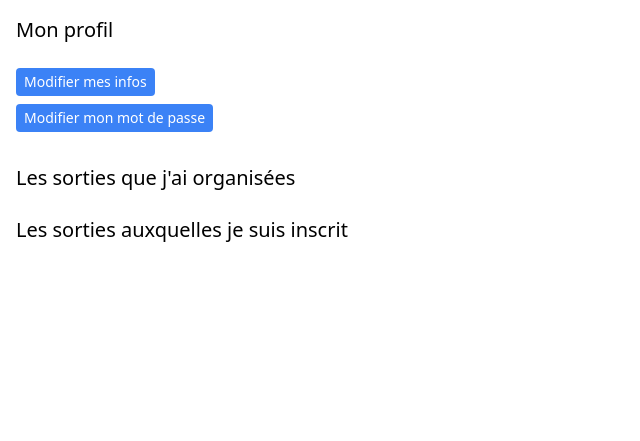
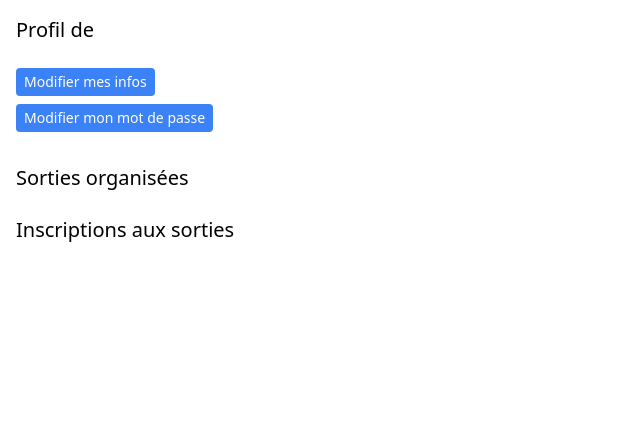
Before and after one commit to kimmaroe/eni-sortir, a Symfony app: template templates/user/profile.html.twig in a window 1280 px wide. Shown: the part 48-489 px from the top of the page, without its empty margins (0-640 px from the left). Run offline with Twig, Linux system fonts and the light colour scheme; the template is opened without the code that fills it, so the values that code supplies are empty; some libraries are stand-ins or nearby versions.

Commit message:
user profile for all users

```diff
--- a/src/Controller/UserController.php
+++ b/src/Controller/UserController.php
@@ -13,12 +13,12 @@ use Symfony\Component\Routing\Annotation\Route;
 class UserController extends AbstractController
 {
     /**
-     * @Route("/profil", name="user_profile")
+     * @Route("/profil/{id}", name="user_profile")
      */
-    public function profile()
+    public function profile(User $user)
     {
         return $this->render('user/profile.html.twig', [
-
+            'user' => $user
         ]);
     }
 
--- a/src/DataFixtures/AppFixtures.php
+++ b/src/DataFixtures/AppFixtures.php
@@ -209,6 +209,7 @@ class AppFixtures extends Fixture
         for($i = 0; $i < 30; $i++){
             $user = new User();
             $user->setEmail($this->faker->unique()->email());
+            //utilise l'email comme mot de passe !
             $user->setPassword( $this->passwordEncoder->encodePassword($user, $user->getEmail()) );
             $user->setRoles(['ROLE_STUDENT']);
             $user->setIsActive(true);
--- a/src/Entity/User.php
+++ b/src/Entity/User.php
@@ -375,4 +375,9 @@ class User implements UserInterface
 
         return $this;
     }
+
+    public function getFullName()
+    {
+        return $this->getFirstName() . " " . $this->getLastName();
+    }
 }
--- a/templates/base.html.twig
+++ b/templates/base.html.twig
@@ -26,7 +26,7 @@
             <nav class="flex items-baseline">
                 {% if app.user %}
                     <a href="{{ path('app_logout') }}" title="Déconnexion" class="p-2">Déconnexion</a>
-                    <a href="{{ path('user_profile') }}" title="Mon profil" class="p-2 pr-0">Mon profil ({{ app.user.firstName ~ " " ~ app.user.lastName }})</a>
+                    <a href="{{ path('user_profile', {id: app.user.id}) }}" title="Mon profil" class="p-2 pr-0">Mon profil ({{ app.user.fullName }})</a>
                 {% else %}
                     <a href="{{ path('app_login') }}" title="Connexion" class="p-2">Connexion</a>
                     <a href="{{ path('app_register') }}" title="Créer un compte" class="p-2 pr-0">Créer un compte</a>
--- a/templates/default/home.html.twig
+++ b/templates/default/home.html.twig
@@ -52,7 +52,7 @@
                 <td class="border px-4 py-2">{{ event.registrations|length }} / {{ event.maxRegistrations }}</td>
                 <td class="border px-4 py-2">{{ event.state.name }}</td>
                 <td class="border px-4 py-2">{{ event.isRegistered(app.user) ? 'X' : '' }}</td>
-                <td class="border px-4 py-2">{{ event.creator.email }}</td>
+                <td class="border px-4 py-2">d{{ event.creator.fullName }}</a></td>
                 <td class="border px-4 py-2">
                     <a href="{{ path('event_detail', {'id': event.id}) }}">Afficher</a>
                     {% include 'inc/event_actions_link.html.twig' %}
--- a/templates/event/detail.html.twig
+++ b/templates/event/detail.html.twig
@@ -5,6 +5,7 @@
 {% block main %}
     <h1>{{ event.title }}</h1>
     <div>{{ event.description }}</div>
+    <div>Organisée par : <a href="{{ path('user_profile', {id: event.creator.id}) }}" title="Voir le profil de {{ event.creator.fullName }}">{{ event.creator.fullName }}</a></div>
     <div>Clôture des inscriptions : {{ event.dateRegistrationEnded|date('d-m-Y à H:i') }}</div>
     <div>Date de la sortie : {{ event.dateStart|date('d-m-Y à H:i') }}</div>
     <div>Fin de la sortie : {{ event.dateEnd|date('d-m-Y à H:i') }}</div>
--- a/templates/user/profile.html.twig
+++ b/templates/user/profile.html.twig
@@ -3,27 +3,29 @@
 {% block title %}Mon profil{% endblock %}
 
 {% block main %}
-    <h2 class="text-xl mb-4">Mon profil</h2>
+    <h2 class="text-xl mb-4">Profil de {{ user.fullName }}</h2>
     <div class="flex">
-        {% if app.user.picture %}
+        {% if user.picture %}
         <div class="mr-6 profile-picture">
-            <img src="{{ asset('uploads/'~app.user.picture) }}" alt="Photo de profil">
+            <img src="{{ asset('uploads/'~user.picture) }}" alt="Photo de profil">
         </div>
         {% endif %}
         <div>
-            <div>{{ app.user.firstName }} {{ app.user.lastName }} </div>
-            <div>{{ app.user.username }}</div>
-            <div>{{ app.user.email }}</div>
+            <div>{{ user.fullName }} </div>
+            <div>{{ user.username }}</div>
+            <div>{{ user.email }}</div>
+            {% if app.user == user %}
             <nav class="my-2">
                 <a href="{{ path('user_profile_edit') }}" class="inline-block mb-2 bg-blue-500 hover:bg-blue-700 text-sm text-white py-1 px-2 rounded focus:outline-none focus:shadow-outline">Modifier mes infos</a>
                 <a href="#" class="block mb-2 bg-blue-500 hover:bg-blue-700 text-sm text-white py-1 px-2 rounded focus:outline-none focus:shadow-outline">Modifier mon mot de passe</a>
             </nav>
+            {% endif %}
         </div>
     </div>
 
     <section class="mt-6">
-        <h2 class="text-xl">Les sorties que j'ai organisées</h2>
-        {% for event in app.user.organizedEvents %}
+        <h2 class="text-xl">Sorties organisées</h2>
+        {% for event in user.organizedEvents %}
             <article class="mb-3">
                 <h3><a href="{{ path('event_detail', {id: event.id}) }}">{{ event.title }}</a></h3>
                 <div>Débute le {{ event.dateStart|date('d-m-Y à H:i') }}</div>
@@ -32,8 +34,8 @@
     </section>
 
     <section class="mt-6">
-        <h2 class="text-xl">Les sorties auxquelles je suis inscrit</h2>
-        {% for registration in app.user.registrations %}
+        <h2 class="text-xl">Inscriptions aux sorties</h2>
+        {% for registration in user.registrations %}
             <article class="mb-3">
                 <h3><a href="{{ path('event_detail', {id: registration.event.id}) }}">{{ registration.event.title }}</a></h3>
                 <div>Débute le {{ registration.event.dateStart|date('d-m-Y à H:i') }}</div>
```
